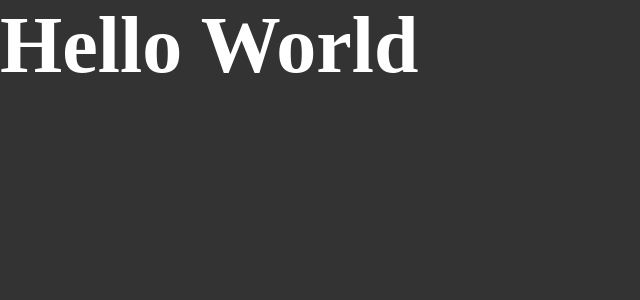
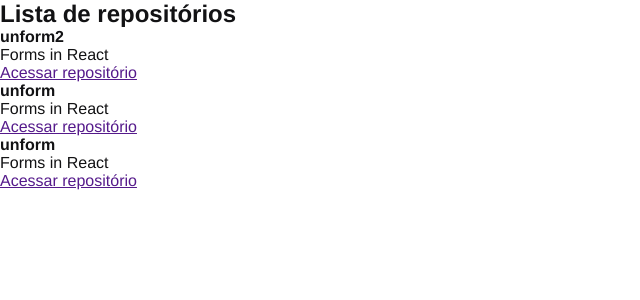
Before and after one commit to luisbarufi/01-github-explorer, a React app: page / in a window 1280 px wide. Shown: the top 300 px of the page, without its empty margins (0-640 px from the left). Built offline with nearby package versions, Linux system fonts and the light colour scheme.

Commit message:
first React component

```diff
--- a/src/App.jsx
+++ b/src/App.jsx
@@ -1,5 +1,6 @@
+import { RepositoryList } from './components/RepositoryList'
 import './styles/global.scss'
 
 export function App() {
-  return <h1>Hello World</h1>
+  return <RepositoryList />
 }
--- /dev/null
+++ b/src/components/RepositoryList.jsx
@@ -0,0 +1,39 @@
+const repositoryName = 'unform2'
+
+export function RepositoryList() {
+  return (
+    <section className="repository-list">
+      <h1>Lista de repositórios</h1>
+
+      <ul>
+        <li>
+          <strong>{repositoryName}</strong>
+          <p>Forms in React</p>
+
+          <a href="">
+            Acessar repositório
+          </a>
+        </li>
+
+        <li>
+          <strong>unform</strong>
+          <p>Forms in React</p>
+
+          <a href="">
+            Acessar repositório
+          </a>
+        </li>
+
+        <li>
+          <strong>unform</strong>
+          <p>Forms in React</p>
+
+          <a href="">
+            Acessar repositório
+          </a>
+        </li>
+      </ul>
+
+    </section>
+  )
+}
--- a/src/styles/global.scss
+++ b/src/styles/global.scss
@@ -5,11 +5,6 @@
 }
 
 body {
-  font: Arial, Helvetica, sans-serif;
-  background-color: #333;
-  color: #fff;
-
-  h1 {
-    font-size: 80px;
-  }
+  font: 16px "Helvetica Neue", Arial, sans-serif;
+  color: #121214
 }
```
